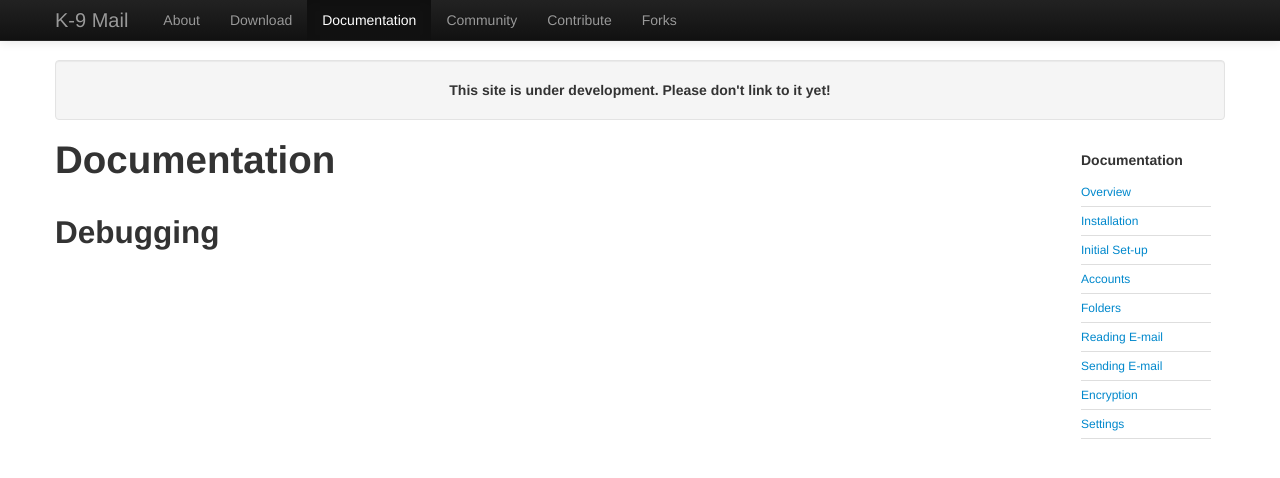
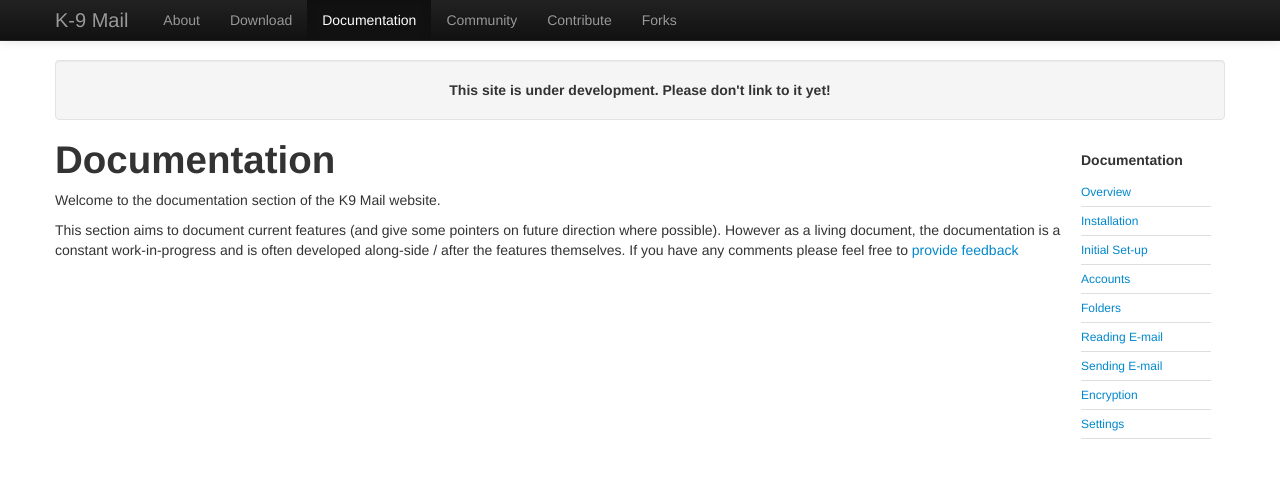
Before and after one commit to k9mail/k9mail.app, a Jekyll site: the page built from documentation.md, in a window 1280 px wide. Shown: the top 478 px of the page. Built offline with Jekyll 4.4.1, drawn with Linux system fonts in a browser that asks for light colours; nearby versions of some CDN libraries.

Commit message:
Update documentation.md

```diff
--- a/documentation.md
+++ b/documentation.md
@@ -8,4 +8,6 @@ layout: default
 
 # Documentation
 
-## Debugging
+Welcome to the documentation section of the K9 Mail website.
+
+This section aims to document current features (and give some pointers on future direction where possible). However as a living document, the documentation is a constant work-in-progress and is often developed along-side / after the features themselves. If you have any comments please feel free to <a href="contribute.md">provide feedback</a>
```
